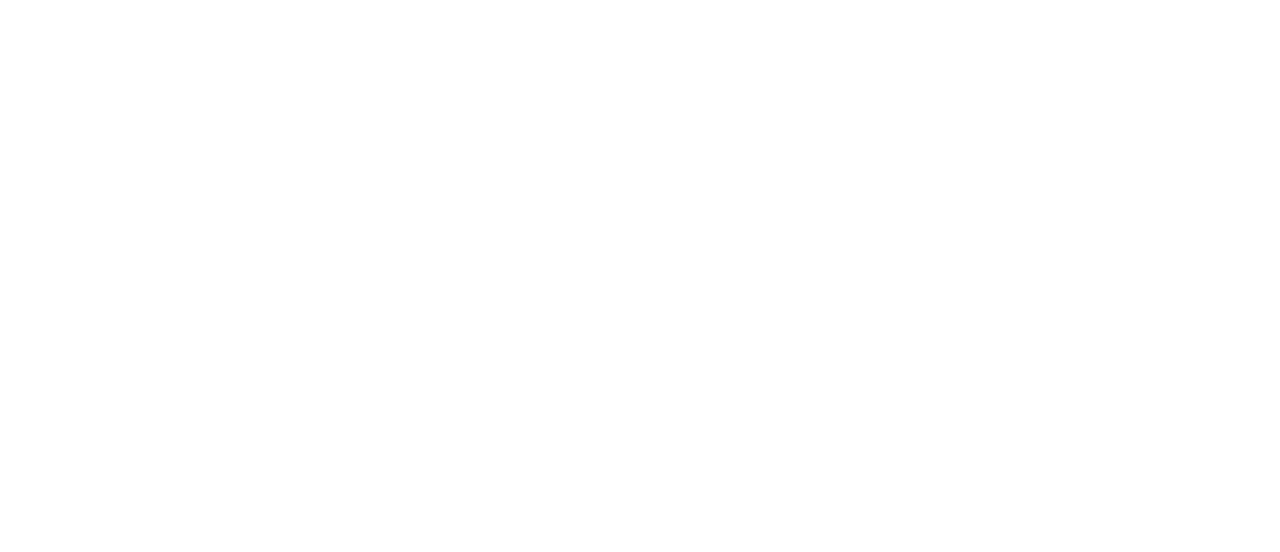
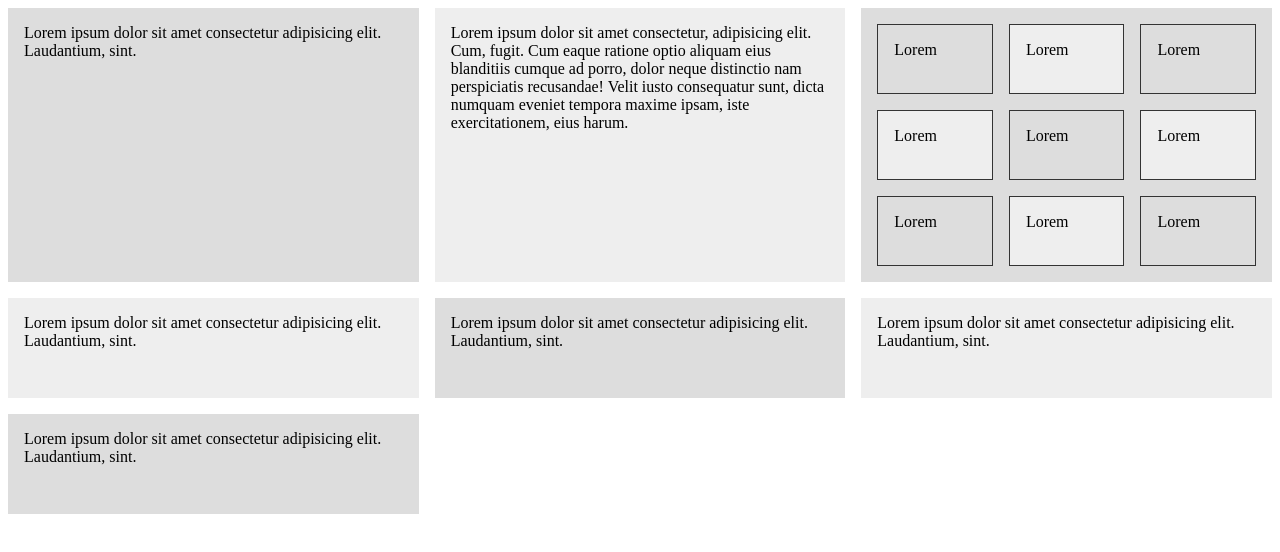
Before and after one commit to StephenGreen88/CSSGrid, a plain HTML site: page index2.html in a window 1280 px wide. Drawn offline with Linux system fonts and the light colour scheme.

Commit message:
created index3.html and style3.css for more practice with grid.

```diff
--- a/css/style2.css
+++ b/css/style2.css
@@ -0,0 +1,31 @@
+/* Adding some light styling so we can see the differences in the grid */
+.wrapper div {
+    background: #eee;
+    padding: 1em;
+}
+
+.wrapper div:nth-child(odd) {
+    background: #ddd;
+}
+
+.nested div {
+    border: #333 1px solid;
+}
+
+/* Setting up the wrapper in a grid using fractional, this is recommended */
+.wrapper {
+    display: grid;
+    /* grid-template-columns: 1fr 1fr 1fr; */
+    grid-template-columns: repeat(3, 1fr); /* <-- shortcut for using fractional */
+    grid-gap: 1em;
+    /* grid-auto-rows: 100px; This will set all divs to 100px high  */
+    grid-auto-rows: minmax(100px, auto); /* This will stretch out to fill the content (flexible) */
+}
+
+/* Working on the nested divs */
+.nested {
+    display: grid;
+    grid-template-columns: repeat(3, 1fr);
+    grid-auto-rows: 70px;
+    grid-gap: 1em;
+}
--- a/index2.html
+++ b/index2.html
@@ -11,7 +11,40 @@
 </head>
 
 <body>
-
+    <!-- Wrapper -->
+    <div class="wrapper">
+        <div>
+            Lorem ipsum dolor sit amet consectetur adipisicing elit. Laudantium, sint.
+        </div>
+        <div>
+            Lorem ipsum dolor sit amet consectetur, adipisicing elit. Cum, fugit. Cum eaque ratione optio aliquam eius
+            blanditiis cumque ad porro, dolor neque distinctio nam perspiciatis recusandae! Velit iusto consequatur
+            sunt, dicta numquam eveniet tempora maxime ipsam, iste exercitationem, eius harum.
+        </div>
+        <div class="nested">
+            <div>Lorem</div>
+            <div>Lorem</div>
+            <div>Lorem</div>
+            <div>Lorem</div>
+            <div>Lorem</div>
+            <div>Lorem</div>
+            <div>Lorem</div>
+            <div>Lorem</div>
+            <div>Lorem</div>
+        </div>
+        <div>
+            Lorem ipsum dolor sit amet consectetur adipisicing elit. Laudantium, sint.
+        </div>
+        <div>
+            Lorem ipsum dolor sit amet consectetur adipisicing elit. Laudantium, sint.
+        </div>
+        <div>
+            Lorem ipsum dolor sit amet consectetur adipisicing elit. Laudantium, sint.
+        </div>
+        <div>
+            Lorem ipsum dolor sit amet consectetur adipisicing elit. Laudantium, sint.
+        </div>
+    </div>
 </body>
 
 </html>
```
Also changed, not shown: css/style3.css (added), index3.html (added).
